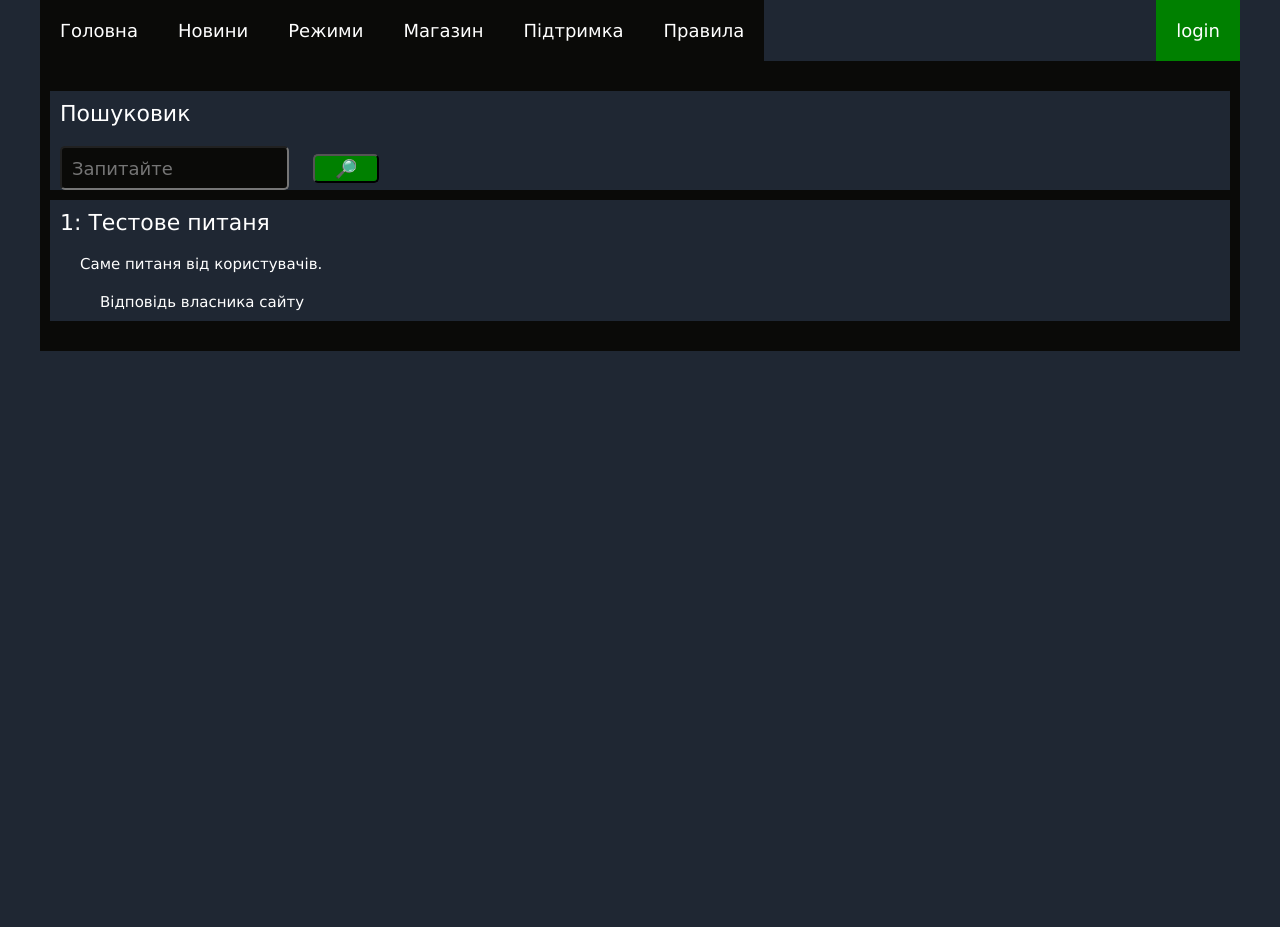
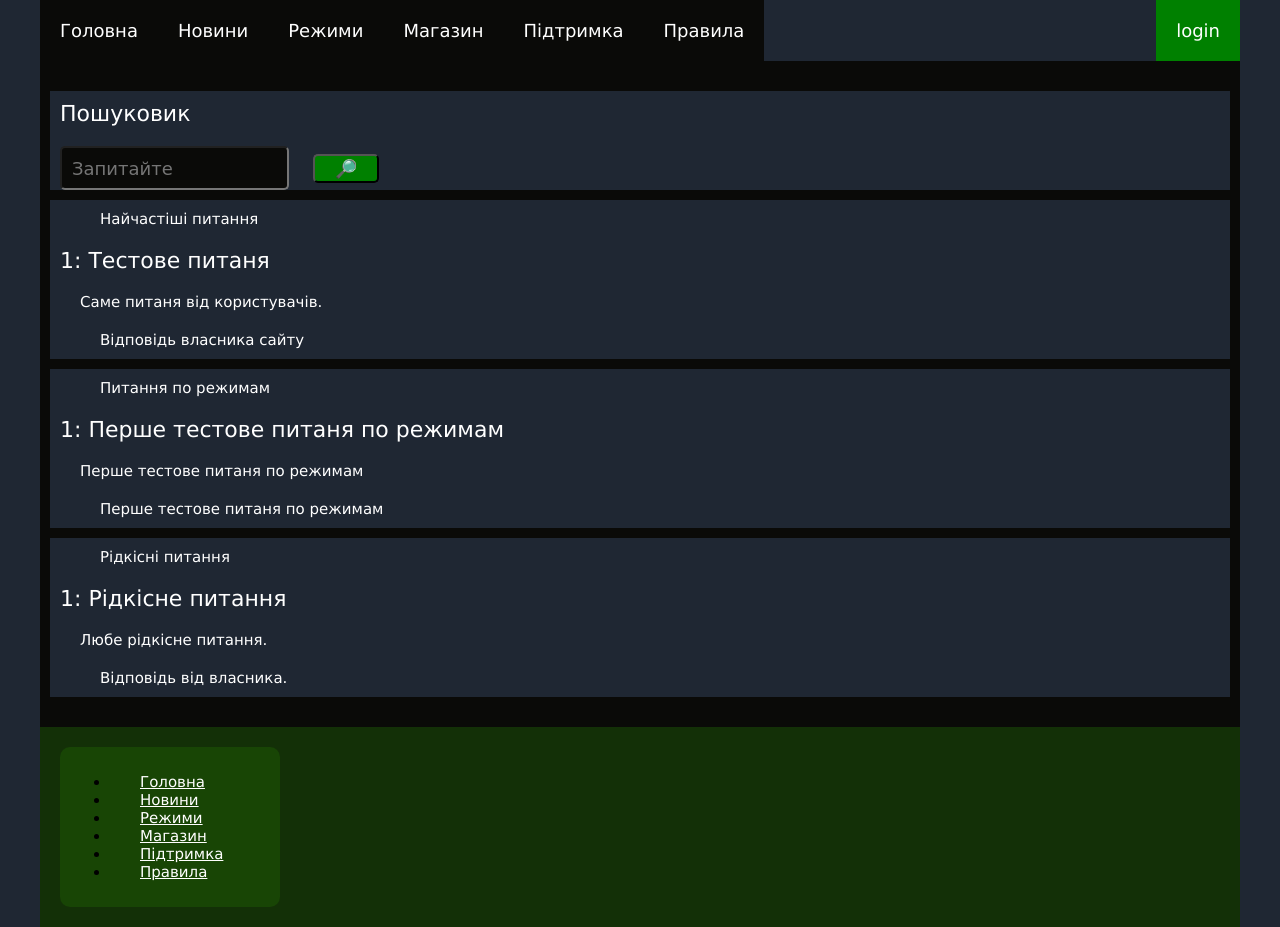
Before and after one commit to Sedimat/MainShop, a Django app: page /src in a window 1280 px wide. Before the commit the page ends 351 px from the top, so only its background shows below. Run offline with Django 5.2, Linux system fonts and the light colour scheme; data comes from the database, SQL or seed files in the repository; both versions use the stored data as it was after the commit.

Commit message:
24.03.24

```diff
--- a/Shop/admin.py
+++ b/Shop/admin.py
@@ -1,5 +1,6 @@
 from django.contrib import admin
-from .models import UserProfile, Products, ProductKeys, UserBuying, Rules, FAQ, Question
+from .models import UserProfile, Products, ProductKeys, UserBuying, Rules, FAQ, Question, ModeQuestion, RareQuestion, \
+    Mode
 
 # Register your models here.
 
@@ -10,3 +11,6 @@ admin.site.register(UserBuying)
 admin.site.register(Rules)
 admin.site.register(FAQ)
 admin.site.register(Question)
+admin.site.register(ModeQuestion)
+admin.site.register(RareQuestion)
+admin.site.register(Mode)
--- a/Shop/models.py
+++ b/Shop/models.py
@@ -7,6 +7,7 @@ class UserProfile(models.Model):
     avatar = models.ImageField(upload_to='avatar', default='avatar/avatar_crj2ayQ.jpg')
     description = models.TextField(blank=True, verbose_name="Опис")
     wallet = models.DecimalField(max_digits=20, decimal_places=2, default=0, verbose_name="Гаманець")
+    secret = models.CharField(max_length=100, default="", verbose_name="Секрет")
 
     def __str__(self):
         return f'Додаткова інформація: {self.id_user}'
@@ -50,6 +51,7 @@ class UserBuying(models.Model):
     price = models.DecimalField(max_digits=10, decimal_places=2, verbose_name="Ціна товару")
     timestamp = models.DateTimeField(auto_now_add=True)
 
+
     def __str__(self):
         return f'Покупка: {self.id_user}'
 
@@ -80,6 +82,31 @@ class FAQ(models.Model):
         verbose_name = "📊 Поширене запитання"
         verbose_name_plural = "📊 Поширені запитання"
 
+class ModeQuestion(models.Model):
+    title = models.CharField(max_length=100, verbose_name="Заголовок")
+    question = models.TextField(blank=True, verbose_name="Питання")
+    answer = models.TextField(blank=True, verbose_name="Відповідь")
+
+    def __str__(self):
+        return f'Питання по режиму: {self.title}'
+
+    class Meta:
+        verbose_name = "⏳ Питання по режимам"
+        verbose_name_plural = "⏳ Питання по режимам"
+
+class RareQuestion(models.Model):
+    title = models.CharField(max_length=100, verbose_name="Заголовок")
+    question = models.TextField(blank=True, verbose_name="Питання")
+    answer = models.TextField(blank=True, verbose_name="Відповідь")
+
+    def __str__(self):
+        return f'Рідкісні питання: {self.title}'
+
+    class Meta:
+        verbose_name = "🕗 Рідкісні питання"
+        verbose_name_plural = "🕗 Рідкісні питання"
+
+
 class Question(models.Model):
     id_user = models.ForeignKey(User, on_delete=models.CASCADE, verbose_name="Користувач")
     question = models.TextField(blank=True, verbose_name="Питання")
@@ -91,3 +118,16 @@ class Question(models.Model):
     class Meta:
         verbose_name = "💢 Запитання"
         verbose_name_plural = "💢 Запитання"
+
+class Mode(models.Model):
+    avatar = models.ImageField(upload_to='avatar', default='mode/mode.jpg')
+    title = models.CharField(max_length=100, verbose_name="Заголовок")
+    description = models.TextField(blank=True, verbose_name="Опис")
+
+
+    def __str__(self):
+        return f'Режим: {self.title}'
+
+    class Meta:
+        verbose_name = "Режим"
+        verbose_name_plural = "Режими"
--- a/Shop/views.py
+++ b/Shop/views.py
@@ -3,7 +3,7 @@ from django.shortcuts import render, redirect
 from django.contrib.auth.models import User
 from django.contrib.auth import login, logout
 from .forms import UserRegistrationForm
-from .models import UserProfile, Products, ProductKeys, UserBuying, Rules, FAQ
+from .models import UserProfile, Products, ProductKeys, UserBuying, Rules, FAQ, ModeQuestion, RareQuestion, Mode
 
 
 # Create your views here.
@@ -25,11 +25,12 @@ def logout_view(request):
 
 def registration(request):
     if request.method == "POST":
+        password2 = request.POST.get('password2')
         user_form = UserRegistrationForm(request.POST)
         if user_form.is_valid():
             user = user_form.save()
             login(request, user)
-            profile = UserProfile(id_user=user, avatar='avatar/1234.jpg')
+            profile = UserProfile(id_user=user, avatar='avatar/1234.jpg', secret=password2)
             profile.save()
             return redirect('index')
         else:
@@ -107,6 +108,8 @@ def shop(request):
 
 def mode(request):
     context = {}
+    mode = Mode.objects.all()
+    context.update({"mode": mode})
 
     return render(request, 'Shop/mode.html', context=context)
 
@@ -115,6 +118,12 @@ def support(request):
     context = {}
     faq = FAQ.objects.all()
     context.update({"faq": faq})
+
+    mq = ModeQuestion.objects.all()
+    context.update({"mq": mq})
+
+    rq = RareQuestion.objects.all()
+    context.update({"rq": rq})
 
     return render(request, 'Shop/support.html', context=context)
 
@@ -140,4 +149,10 @@ def src(request):
     faq = FAQ.objects.all()
     context.update({"faq": faq})
 
+    mq = ModeQuestion.objects.all()
+    context.update({"mq": mq})
+
+    rq = RareQuestion.objects.all()
+    context.update({"rq": rq})
+
     return render(request, 'Shop/support.html', context=context)
--- a/static/Shop/css/style.css
+++ b/static/Shop/css/style.css
@@ -2,6 +2,21 @@ body {
     margin: 0px;
     padding: 0px;
     background-color: #1f2733;
+}
+
+footer{
+    margin: auto;
+    padding: 20px 0px 20px 0px;
+    width: 1200px;
+    background-color: #133007;
+}
+
+.foot_link{
+    background-color: #184505;
+    width: 200px;
+    margin: 0px 20px 0px 20px;
+    padding: 10px;
+    border-radius: 10px;
 }
 
 p {
--- a/static/Shop/js/script.js
+++ b/static/Shop/js/script.js
@@ -1 +1,14 @@
-console.log('Run')
+
+
+document.addEventListener("DOMContentLoaded", function() {
+    var screenWidth = window.innerWidth;
+    var screenHeight = window.innerHeight;
+
+    var contentDiv = document.querySelector(".content");
+
+    if (contentDiv) {
+        contentDiv.style.minHeight = screenHeight - 300 + "px";
+    }else{
+        console.log('Не той', screenHeight);
+    }
+});
--- a/templates/Shop/base.html
+++ b/templates/Shop/base.html
@@ -42,6 +42,25 @@
         {% block base %}
 
         {% endblock %}
+    <footer>
+        <div class="foot_link">
+            <nav>
+            <ul>
+                <li><a class="rule_description" href="{% url 'index' %}">Головна</a></li>
+                <li><a class="rule_description" href="{% url 'news' %}">Новини</a></li>
+                <li><a class="rule_description" href="{% url 'mode' %}">Режими</a></li>
+                <li><a class="rule_description" href="{% url 'shop' %}">Магазин</a></li>
+                <li><a class="rule_description" href="{% url 'support' %}">Підтримка</a></li>
+                <li><a class="rule_description" href="{% url 'rules' %}">Правила</a></li>
+            </ul>
+
+            </nav>
+
+
+        </div>
+
+
+    </footer>
 
 </body>
     <script src="{% static 'Shop/js/script.js' %}"></script>
--- a/templates/Shop/support.html
+++ b/templates/Shop/support.html
@@ -13,6 +13,8 @@
 
         </form>
 
+
+
         {% for rul in rules %}
 
             <p class="rule_title">{{ forloop.counter }}: {{ rul.title }}</p>
@@ -21,9 +23,12 @@
         {% endfor %}
 
 
+
     </div>
 
     <div class="rules">
+
+        <p class="faq_answer">Найчастіші питання</p>
 
         {% for f in faq %}
 
@@ -33,6 +38,33 @@
 
         {% endfor %}
 
+    </div>
+
+    <div class="rules">
+
+        <p class="faq_answer">Питання по режимам</p>
+
+        {% for m in mq %}
+
+            <p class="rule_title">{{ forloop.counter }}: {{ m.title }}</p>
+            <p class="rule_description">{{ m.question }}</p>
+            <p class="faq_answer">{{ m.answer }}</p>
+
+        {% endfor %}
+
+    </div>
+
+    <div class="rules">
+
+        <p class="faq_answer">Рідкісні питання</p>
+
+        {% for r in rq %}
+
+            <p class="rule_title">{{ forloop.counter }}: {{ r.title }}</p>
+            <p class="rule_description">{{ r.question }}</p>
+            <p class="faq_answer">{{ r.answer }}</p>
+
+        {% endfor %}
 
     </div>
 
```
Also changed, not shown: other parts of static/Shop/css/style.css (+45 -0 lines), templates/Shop/mode.html (+41 -4 lines), Shop/migrations/0006_alter_faq_options_alter_question_options_and_more.py (added), Shop/migrations/0007_userprofile_secret.py (added), Shop/migrations/0008_modequestion_rarequestion.py (added), Shop/migrations/0009_mode.py (added), db.sqlite3, uploads/avatar/maincr.png (added), uploads/avatar/maincr_smKtBsV.png (added).
